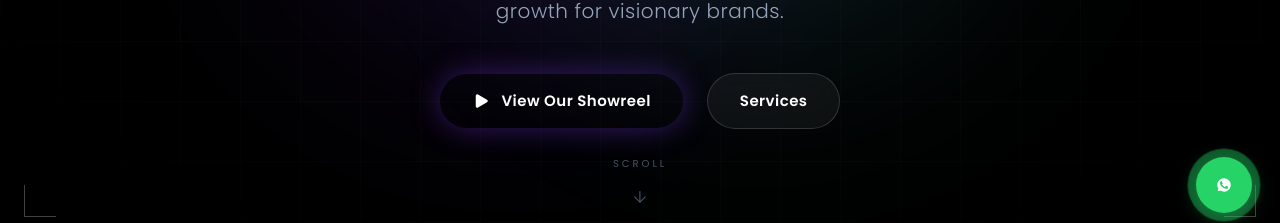
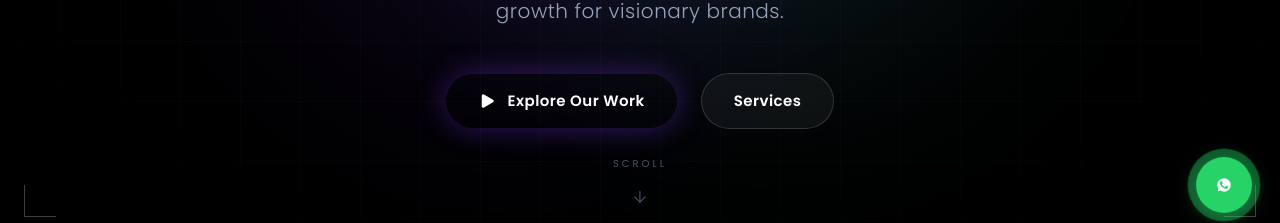
Before and after one commit to aaryan-codes56/brixton-studiox, a React (Vite) app in the folder frontend/: page / in a window 1280 px wide. Shown: the part 559-782 px from the top of the page. Built offline with nearby package versions, Linux system fonts and the light colour scheme.

Commit message:
UI: Balance pricing teaser layout (3+2) and update Hero CTA to 'Explore Our Work'

```diff
--- a/frontend/src/components/Hero.jsx
+++ b/frontend/src/components/Hero.jsx
@@ -70,7 +70,7 @@ const Hero = () => {
             className="w-full sm:w-auto group flex items-center justify-center gap-3 px-8 py-4 rounded-full bg-[var(--gradient-brand)] text-text-white font-body font-semibold text-[15px] tracking-[0.03em] shadow-[0_0_30px_rgba(124,58,237,0.4)] hover:shadow-[0_0_50px_rgba(124,58,237,0.6)] transform hover:-translate-y-1 transition-all"
           >
             <Play size={18} fill="currentColor" strokeWidth={0} />
-            View Our Showreel
+            Explore Our Work
           </Link>
           <Link
             to="/services"
--- a/frontend/src/components/Pricing.jsx
+++ b/frontend/src/components/Pricing.jsx
@@ -85,7 +85,7 @@ const PricingTeaser = () => {
             whileInView={{ opacity: 1, y: 0 }}
             viewport={{ once: true }}
             transition={{ duration: 0.5, delay: idx * 0.1 }}
-            className={`group relative flex flex-col bg-card border ${plan.highlight ? 'border-accent-gold-light/30 shadow-[0_0_40px_rgba(245,158,11,0.1)]' : 'border-border-subtle'} p-8 rounded-2xl transition-all duration-500 hover:-translate-y-2 backdrop-blur-md ${plan.border} w-full sm:w-[calc(50%-12px)] lg:w-[calc(33.33%-16px)] xl:w-[calc(20%-20px)] min-w-[280px]`}
+            className={`group relative flex flex-col bg-card border ${plan.highlight ? 'border-accent-gold-light/30 shadow-[0_0_40px_rgba(245,158,11,0.1)]' : 'border-border-subtle'} p-8 rounded-2xl transition-all duration-500 hover:-translate-y-2 backdrop-blur-md ${plan.border} w-full sm:w-[calc(50%-12px)] lg:w-[calc(33.33%-16px)] min-w-[280px] max-w-[400px]`}
           >
             {plan.highlight && (
                <div className="absolute -top-[14px] left-1/2 -translate-x-1/2 px-4 py-1 rounded-full bg-[var(--gradient-brand)] text-text-white font-body font-bold text-[10px] tracking-widest uppercase shadow-lg z-10 whitespace-nowrap">
--- a/frontend/src/index.css
+++ b/frontend/src/index.css
@@ -31,22 +31,19 @@
   --gradient-violet-ice: linear-gradient(90deg, #7C3AED, #67E8F9);
   --gradient-gold: linear-gradient(90deg, #F59E0B, #FCD34D);
   --gradient-card-border: linear-gradient(135deg, rgba(124,58,237,0.5), rgba(103,232,249,0.3));
-
-  --font-display: 'Poppins', sans-serif;
-  --font-body: 'Poppins', sans-serif;
 }
 
 @layer base {
   body {
     background-color: var(--bg-primary);
     color: var(--text-primary);
-    font-family: var(--font-body);
+    font-family: 'Poppins', sans-serif !important;
     -webkit-font-smoothing: antialiased;
     -moz-osx-font-smoothing: grayscale;
   }
 
   h1, h2, h3, h4, h5, h6 {
-    font-family: var(--font-display);
+    font-family: 'Poppins', sans-serif !important;
     color: var(--text-white);
   }
 }
--- a/frontend/tailwind.config.js
+++ b/frontend/tailwind.config.js
@@ -36,8 +36,8 @@ export default {
         }
       },
       fontFamily: {
-        display: ['var(--font-display)', 'sans-serif'],
-        body: ['var(--font-body)', 'sans-serif'],
+        display: ['Poppins', 'sans-serif'],
+        body: ['Poppins', 'sans-serif'],
       },
       animation: {
         'orb-flow': 'orb-flow 6s ease-in-out infinite alternate',
```
